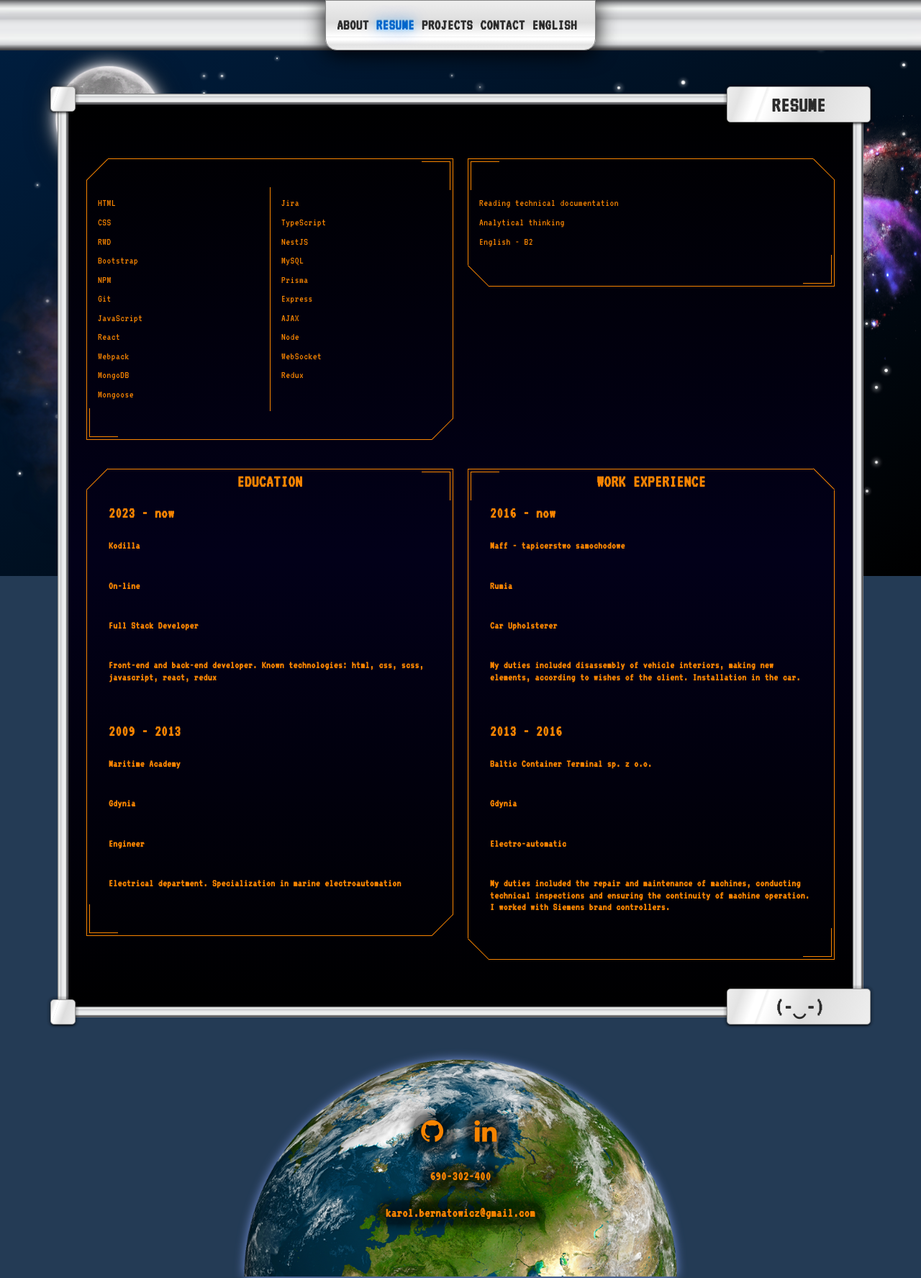
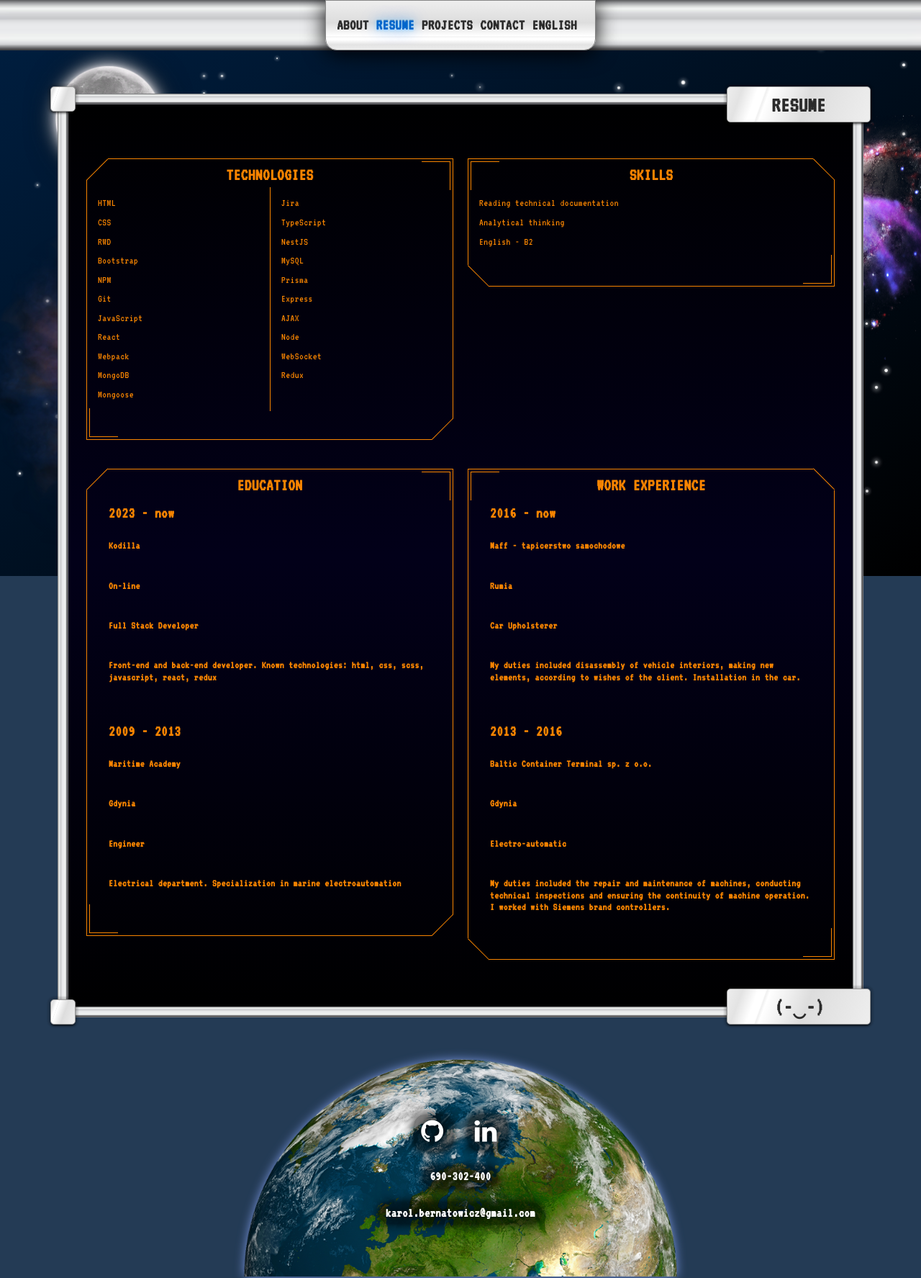
Before and after one commit to karollion/cv1, a React (Create React App) app: page /resume in a window 1280 px wide. Shown: the whole page at 72% size. Built offline with nearby package versions, Linux system fonts and the light colour scheme; a web font is replaced by a local one.

Commit message:
frame to project

```diff
--- a/src/components/features/Lists/Lists.js
+++ b/src/components/features/Lists/Lists.js
@@ -6,10 +6,13 @@ import AOS from 'aos';
 import 'aos/dist/aos.css';
 import FrameSectLeft from '../../common/FrameSectLeft/FrameSectLeft';
 import FrameSectRight from '../../common/FrameSectRight/FrameSectRight';
+import { getInterfaceElements } from '../../../redux/store';
+
 
 const Lists = props => {
   const skills = useSelector(getSkills);
   const technologies = useSelector(getTechnologies);
+  const interfElem = useSelector(getInterfaceElements);
   AOS.init();
 
   return (
@@ -21,6 +24,7 @@ const Lists = props => {
         className={styles.left}>
         <FrameSectLeft>
           <div className={styles.techs}>
+            <h2 className={styles.title}>{interfElem[0].tech}</h2>
             <div className={styles.lefttech}>
               <ul>
                 {technologies.filter((item, index) => index < 11).map(tech => <ListElement key={tech.id} {...tech} />)}
@@ -41,6 +45,7 @@ const Lists = props => {
         className={styles.right}>
         <FrameSectRight>
           <div className={styles.skills}>
+          <h2 className={styles.title}>{interfElem[0].skills}</h2>
             <ul>
               {skills.map(skill => <ListElement key={skill.id} {...skill} />)}
             </ul>
--- a/src/components/features/Lists/Lists.module.scss
+++ b/src/components/features/Lists/Lists.module.scss
@@ -46,3 +46,13 @@ li {
   padding: 10px 15px;
   margin: 0;
 }
+
+.title {
+  font-size: $base-size * 2;
+  text-align: center;
+  position: absolute;
+  top: 10px;
+  left: 50%;
+  transform: translate(-50%, 0);
+  text-transform: uppercase;
+}
--- a/src/components/features/Project/Project.js
+++ b/src/components/features/Project/Project.js
@@ -4,7 +4,6 @@ import Label from '../../common/Label/Label';
 import AOS from 'aos';
 import 'aos/dist/aos.css';
 import FrameSectLeft from '../../common/FrameSectLeft/FrameSectLeft';
-import FrameSectRight from '../../common/FrameSectRight/FrameSectRight';
 
 const Project = props => {
   AOS.init();
@@ -16,6 +15,7 @@ const Project = props => {
       data-aos-once="true"
       className={styles.container}>
       <FrameSectLeft>
+        <div className={styles.insidecontainer}>
           <div className={styles.toImage}>
             <img
               className={styles.image}
@@ -23,8 +23,6 @@ const Project = props => {
               href={props.link}
               src={`${process.env.PUBLIC_URL}/images/projects/${props.img}.png`} />
           </div>
-      </FrameSectLeft>
-      <FrameSectRight>
           <div className={styles.toDescription}>
             <h2>{props.title}</h2>
             <div className={styles.lebels}>
@@ -32,10 +30,11 @@ const Project = props => {
             </div>
             <p>{props.about}</p>
             <a href={props.link}>
-          <Button><i className="fa fa-share"> Go to project</i></Button>
+            <Button>Go to project</Button>
             </a>
           </div>
-      </FrameSectRight>
+        </div>
+      </FrameSectLeft>
     </div>
   );
 };
--- a/src/components/features/Project/Project.module.scss
+++ b/src/components/features/Project/Project.module.scss
@@ -1,13 +1,17 @@
 @import '../../../styles/settings.scss';
 
 .container {
- // @extend %backgroundGlass;
- border: 1px solid rgb(221, 221, 221);
-  margin: 30px auto;
+  margin: 0 auto;
   display: flex;
   gap: 10px;
-  height: 450px;
-  width: 80%;
+  padding: 0 30px;
+
+  .insidecontainer {
+    display: flex;
+    width: 100%;
+    padding: 0 10px;
+    gap: 10px;
+  }
 
   .toImage {
     width: 450px;
@@ -16,22 +20,23 @@
 
     .image {
       @extend %projectImageHover;
-      margin: 5px auto;
-      object-fit: contain;
+      object-fit: cover;
+      border: 1px solid $color-frames;
     }
   }
 
   .toDescription {
-    width: 50%;
+    width: 100%;
     height: 100%;
     display: flex;
-    padding-right: 25px;
     flex-flow: column;
     justify-content: center;
     align-items: center;
+    padding: 0 10px 0 20px;
 
     h2 {
-      margin: 10px 0;
+      margin: 0 0 20px 0;
+      font-size: calc($base-size * 2);
     }
 
     p {
--- a/src/components/layout/Footer/Footer.module.scss
+++ b/src/components/layout/Footer/Footer.module.scss
@@ -19,13 +19,17 @@
     align-items: center;
     position: absolute;
     z-index: 990;
-    color: $color-text-light;
+    color: #fff;
     text-shadow: #000 0 0 10px;
     font-size: $base-size * 1.5;
     font-weight: 600;
 
     p {
       margin: 0;
+    }
+
+    a {
+      color: #fff;
     }
 
     .shadowBox {
--- a/src/components/pages/Home/Home.module.scss
+++ b/src/components/pages/Home/Home.module.scss
@@ -45,7 +45,7 @@
   width: 200px;
   height: 200px;
   margin: 15px auto;
-  border-radius: 50%;
+  border: 1px solid $color-frames;
 }
 
 .info {
--- a/src/components/pages/Projects/Projects.js
+++ b/src/components/pages/Projects/Projects.js
@@ -12,9 +12,8 @@ const Projects = () => {
   return (
     <ContainerSection>
       <PageLabel>{interfElem[0].proj}</PageLabel>
-        <div
-          className={styles.projects}>
-          {projects.map(project => <Project key={project.id} {...project}  />)}
+      <div className={styles.projects}>
+        {projects.map(project => <Project key={project.id} {...project}  />)}
       </div>
     </ContainerSection>
   );
--- a/src/components/pages/Projects/Projects.module.scss
+++ b/src/components/pages/Projects/Projects.module.scss
@@ -1,8 +1,11 @@
 @import '../../../styles/settings.scss';
 
 .projects {
+  display: flex;
+  flex-direction: column;
+  gap: 30px;
   width: 100%;
   height: 100%;
   color: $color-text-light;
-  padding: 60px 5px;
+  padding: 60px 0;
 }
--- a/src/components/pages/Resume/Resume.js
+++ b/src/components/pages/Resume/Resume.js
@@ -21,7 +21,6 @@ const Resume = () => {
       <PageLabel>{interfElem[0].resume}</PageLabel>
       <div className={styles.resume}>
         <section className={styles.section}>
-          <h2 className={styles.title}>{interfElem[0].skills}</h2>
           <Lists />
         </section>
         <section className={styles.eduexp}>
--- a/src/components/pages/Resume/Resume.module.scss
+++ b/src/components/pages/Resume/Resume.module.scss
@@ -12,7 +12,7 @@
     font-size: $base-size * 2;
     text-align: center;
     position: absolute;
-    top: 5px;
+    top: 10px;
     left: 50%;
     transform: translate(-50%, 0);
     text-transform: uppercase;
--- a/src/redux/initialStateEN.js
+++ b/src/redux/initialStateEN.js
@@ -257,7 +257,8 @@ const initialState = {
       media: 'socialmedia',
       experience: 'work experience',
       education: 'education',
-      skills: 'Skills and Expertise',
+      skills: 'Skills',
+      tech: 'Technologies',
       websites: 'Websites',
     },
   ],
--- a/src/redux/initialStatePL.js
+++ b/src/redux/initialStatePL.js
@@ -258,8 +258,9 @@ const initialState = {
       media: 'media społecznościowe',
       experience: 'doświadczenie zawodowe',
       education: 'edukacja',
-      skills: 'Umiejętności i wiedza',
-      websites: 'strony internetowe',
+      skills: 'Umiejętności',
+      tech: 'Technologie',
+      websites: 'Strony internetowe',
     },
   ],
 
```
Lines whose indentation alone changed are shown as unchanged.
